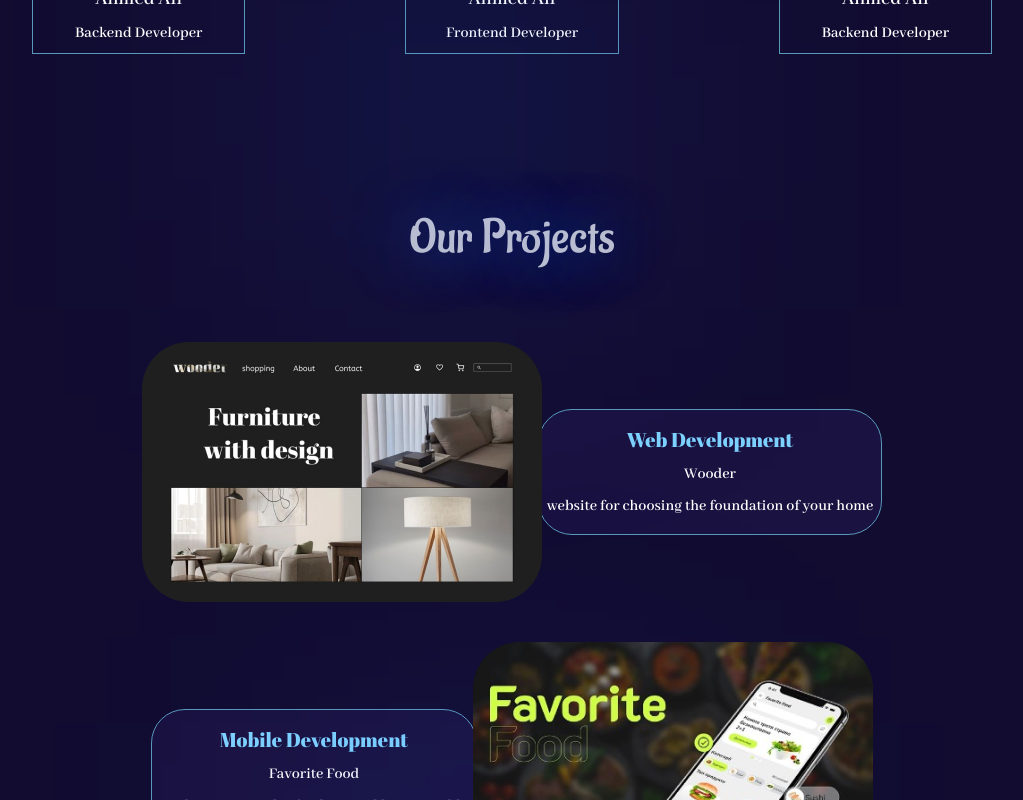
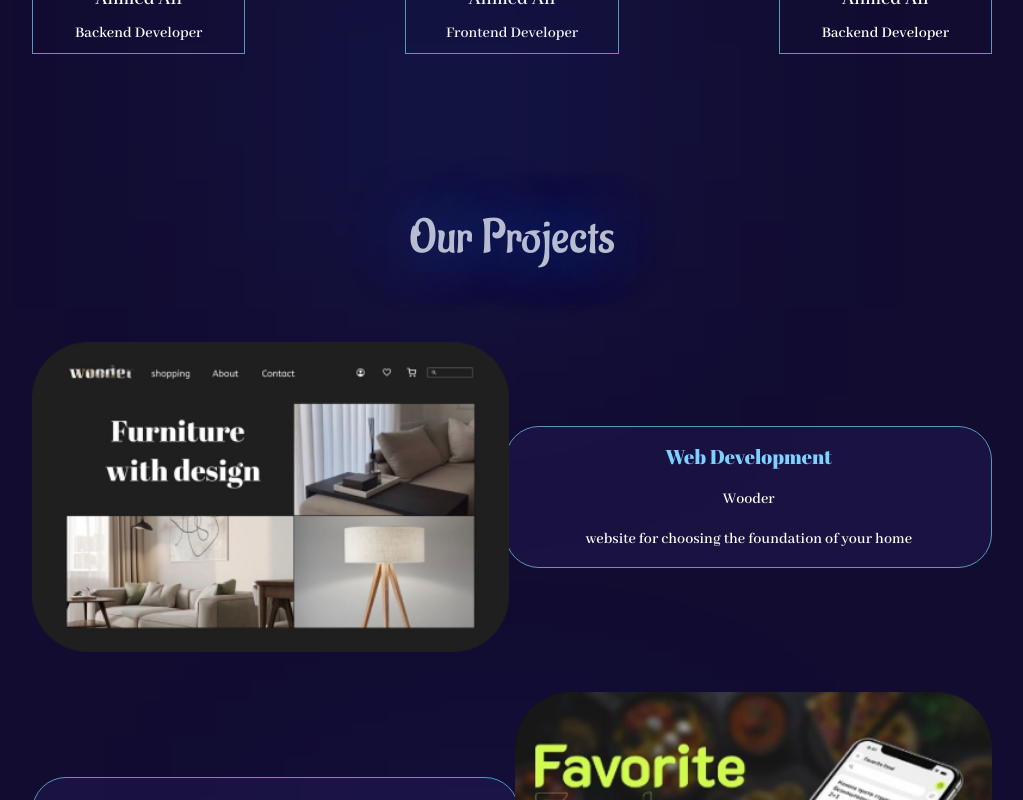
Before and after one commit to c0de-flow/code-flow, a Next.js app: page / in a window 1280 px wide. Shown: the part 4420-5220 px from the top of the page, without its empty margins (128-1151 px from the left). Built offline with nearby package versions, Linux system fonts and the light colour scheme.

Commit message:
projects section update

```diff
--- a/app/components/our-team/Team.tsx
+++ b/app/components/our-team/Team.tsx
@@ -17,10 +17,9 @@ const Team = () => {
   const [activeIndex, setActiveIndex] = useState(0);
 
   return (
-    <div className="section-container flex justify-center items-center w-full">
     <section
       id="team"
-        className="flex flex-col justify-center items-center py-20 relative w-full"
+      className="section-container flex flex-col justify-center items-center py-20 relative w-full"
     >
       <div className="relative md:mb-20">
         <SectionTitle title="Our Team" />
@@ -78,7 +77,6 @@ const Team = () => {
         </Swiper>
       </div>
     </section>
-    </div>
   );
 };
 
--- a/app/components/our-team/TeamMemberCard.tsx
+++ b/app/components/our-team/TeamMemberCard.tsx
@@ -25,7 +25,7 @@ function TeamMemberCard({ name, role, imgSrc }: TeamMemberCardProps) {
 
       {/* Team Member Info */}
       <p className="text-xl font-abhaya">{name}</p>
-      <p className="font-abhaya mb-2">{role}</p>
+      <p className="font-abhaya mb-2 md:text-nowrap">{role}</p>
     </div>
   );
 }
--- a/app/components/projects/Projects.tsx
+++ b/app/components/projects/Projects.tsx
@@ -11,7 +11,7 @@ const Projects = () => {
   return (
     <section
       id="projects"
-      className="flex flex-col justify-center items-center py-20 relative"
+      className="section-container flex flex-col justify-center items-center py-20 relative"
     >
       {/* Animated Section Title with scroll trigger */}
       <div className="relative md:mb-20">
@@ -35,6 +35,7 @@ const Projects = () => {
             initial={{ opacity: 0, x: -100 }}
             whileInView={{ opacity: 1, x: 0 }}
             transition={{ duration: 1, delay: index * 0.2 }}
+            className="w-full"
           >
             <ProjectsCardDesktop card={card} index={index} />
           </motion.div>
--- a/app/components/projects/ProjectsCardDesktop.tsx
+++ b/app/components/projects/ProjectsCardDesktop.tsx
@@ -31,7 +31,7 @@ const ProjectsCardDesktop = ({ card, index }: ProjectsCardProps) => {
       <div
         className={`${
           index % 2 === 0 ? "-ml-1 ml:-ml-5" : "-mr-1 ml:-mr-5"
-        } gap-2 py-4 px-2 text-wrap ml:px-8 ml:text-nowrap bg-darkBlue flex flex-col justify-center items-center text-center w-full border rounded-[34px] border-borderColor transition-transform duration-300 group-hover:shadow-header-box group-hover:-translate-y-1`}
+        } gap-4 py-4 px-2 text-wrap ml:px-8 ml:text-nowrap bg-darkBlue flex flex-col justify-center items-center text-center w-full border rounded-[34px] border-borderColor transition-transform duration-300 group-hover:shadow-header-box group-hover:-translate-y-1`}
       >
         <h4 className="font-abril text-lightBlue text-xl ml:text-2xl group-hover:scale-105 transition-transform duration-300">
           {card.speciality}
```
Lines whose indentation alone changed are shown as unchanged.
